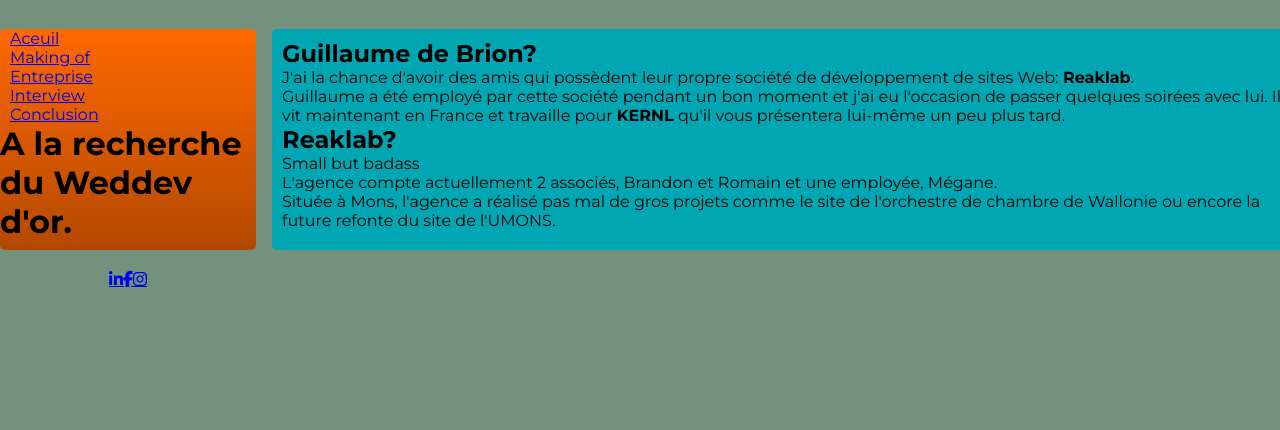
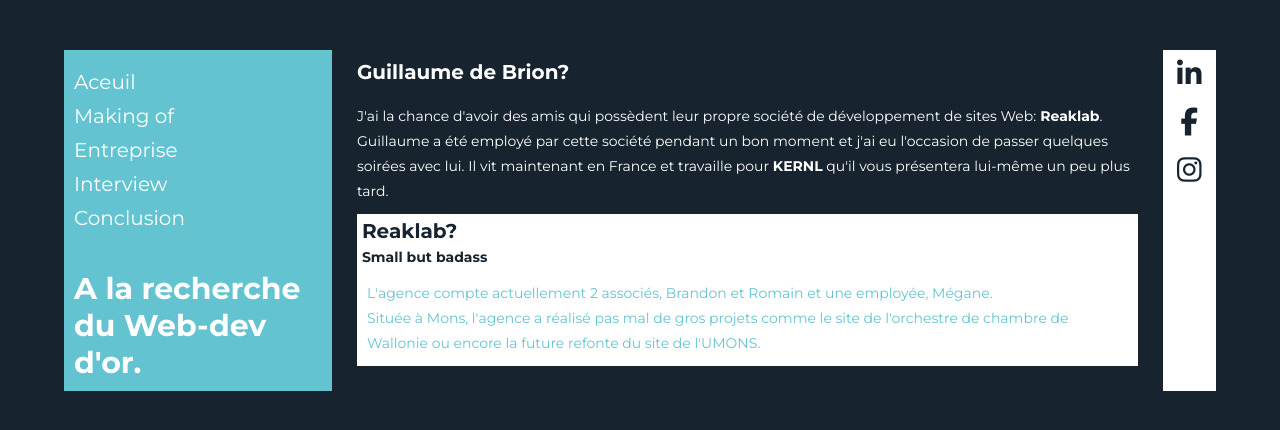
Before and after one commit to GlennCarroy/interview-webdev, a plain HTML site: page interview-webdev/makingof.html in a window 1280 px wide. Drawn offline with Linux system fonts and the light colour scheme.

Commit message:
CSS OK avant hover et lightbox

```diff
--- a/interview-webdev/makingof.html
+++ b/interview-webdev/makingof.html
@@ -19,7 +19,7 @@
 				<li><a href="conclusion.html">Conclusion</a></li>
 			</ul>
 		</nav>
-		<h1>A la recherche du Weddev d'or.</h1>
+		<h1>A la recherche du Web-dev d'or.</h1>
 	</header>
 	<main>
 		<article>
@@ -29,15 +29,16 @@
 		</article>
 		<aside>
 			<h2>Reaklab?</h2>
-				<p>Small but badass</p>
+			<h3>Small but badass</h3>
+				<div class="side-contain">
 				<p>L'agence compte actuellement 2 associés, Brandon et Romain et une employée, Mégane.</p>
-				<p>Située à Mons, l'agence a réalisé pas mal de gros projets comme le site de l'orchestre de chambre de Wallonie ou encore la future refonte du site de l'UMONS.</p>
+				<p>Située à Mons, l'agence a réalisé pas mal de gros projets comme le site de l'orchestre de chambre de Wallonie ou encore la future refonte du site de l'UMONS.</p></div>
 		</aside>
 	</main>
 	<footer>
-		<a href="https://www.linkedin.com/in/glenn-carroy-8a031946/" alt="linkedin" class="fa fa-linkedin" target="_blank" rel="noopener noreferrer"></a>
-		<a href="https://www.facebook.com/public/Glenn-Carroy" alt="facebook" class="fa fa-facebook" target="_blank" rel="noopener noreferrer"></a>
-		<a href="https://www.instagram.com/glenn_carroy/" alt="instagram" class="fa fa-instagram" target="_blank" rel="noopener noreferrer"></a>
+		<a href="https://www.linkedin.com/in/glenn-carroy-8a031946/" alt="linkedin" class="fa fa-linkedin fa-2x" target="_blank" rel="noopener noreferrer"></a>
+		<a href="https://www.facebook.com/public/Glenn-Carroy" alt="facebook" class="fa fa-facebook fa-2x" target="_blank" rel="noopener noreferrer"></a>
+		<a href="https://www.instagram.com/glenn_carroy/" alt="instagram" class="fa fa-instagram fa-2x" target="_blank" rel="noopener noreferrer"></a>
 	</footer>
 	</div>
 </body>
--- a/interview-webdev/style.css
+++ b/interview-webdev/style.css
@@ -1,56 +1,127 @@
 * {
     font-family: 'Montserrat', sans-serif;
-	/*font-size: 14px;*/
+	font-size: 14px;
 	box-sizing: border-box;
+	margin: 0;
+	color: white;
+}
+
+/* 17242f #63c3d1 * et blanc */
+
+/* Placement container + style */
+body {
+	background-color: #17242f;
+}
+
+.main-container {
+	width: 90%;
+	display: flex;
+	margin: 50px auto;
+}
+
+header {
+	width: 25%;
+	padding: 10px;
+	min-width: 200px;
+	background-color: #63c3d1;
+}
+
+main {
+	margin: 0 15px 0 15px;
+	width: 75%;
+	padding: 10px;
+}
+
+footer {
+	width: 5%;
+	min-width: 50px;
+	background-color: white;
+	display: flex;
+	flex-direction: column;
+	align-items: center;
+}
+
+aside {
+	background-color: white;
+	margin-top: 10px;
+}
+
+aside h2 {
+	color: #17242f ;
+	padding: 5px 0 0 5px;
 	margin: 0;
 }
 
-.main-container {
-	display: grid;
-	grid-template-columns: 20% 80%;
-	grid-template-rows: 5% 85% 10%;
-	grid-gap: 1em 1em;
+aside h3 {
+	color: #17242f ;
+	padding: 5px 0 0 5px;
+	margin: 0;
 }
 
-/* Block placement */
-
-body {
-	margin-top:; 3%;
-	background-color: #74917D;
+aside p {
+	color: #63c3d1;
 }
 
-header {
-	grid-column: 1; grid-row:2;
-	min-width: 150px;
-	background: linear-gradient(#FF6800,#B24900);
-	border-radius: 5px;
-
+.side-contain {
+	padding: 10px;
+	margin-top: 5px;
 }
 
-main {
-	grid-column: 2; grid-row: 2;
-	padding: 10px;
-	background-color: rgba(0,167,178);
-	border-radius: 5px;
+.section-suivante { /*Pour séparer les parties de l'interview*/
+	margin-top: 30px;
 }
 
-footer {
-	grid-row: 3;
-	column-span: all;
-	display: flex;
-	flex-direction: row;
-	justify-content: center;
-	align-items: center;
+/*Style des balises*/
+
+header ul {
+	padding: 0;
+	list-style-type: none;
 }
 
-/*============================================*/
-/* Style des différentes boites
-Certaines notions de styles ont déjà été écrites dans le positionnement au dessus*/
+header nav ul li{
+	margin: 10px 0 10px 0;
+}
 
-ul {
-	padding-left: 10px;
+header nav ul li a{
+	font-size: 20px;
 }
-li {
-	list-style-type: none;
+
+header h1 {
+	margin-top: 40px;
+	font-size: 30px;
+}
+
+.picture {
+	display: block;
+	margin: 25px auto;
+	width: 180px;
+	border-radius: 100%;
+}
+
+.entreprise {
+	width: 250px;
+	border-radius: 0;
+}
+
+a {
 	text-decoration: none;
 }
+
+.fa {
+	font-size: 60px;
+	color: #17242f;
+	margin: 10px 0 10px 0;
+}
+
+h2 {
+	font-size: 20px;
+	margin: 0px 0 20px 0;
+}
+
+h3 {
+	margin: 10px 0 10px 10px;
+}
+
+p {
+	line-height: 25px;
+}
```
Also changed, not shown: interview-webdev/conclusion.html (+3 -3 lines), interview-webdev/entreprise.html (+4 -4 lines), interview-webdev/index.html (+5 -4 lines), interview-webdev/interview.html (+9 -10 lines), interview-webdev/images/glenn.jpg (added).
